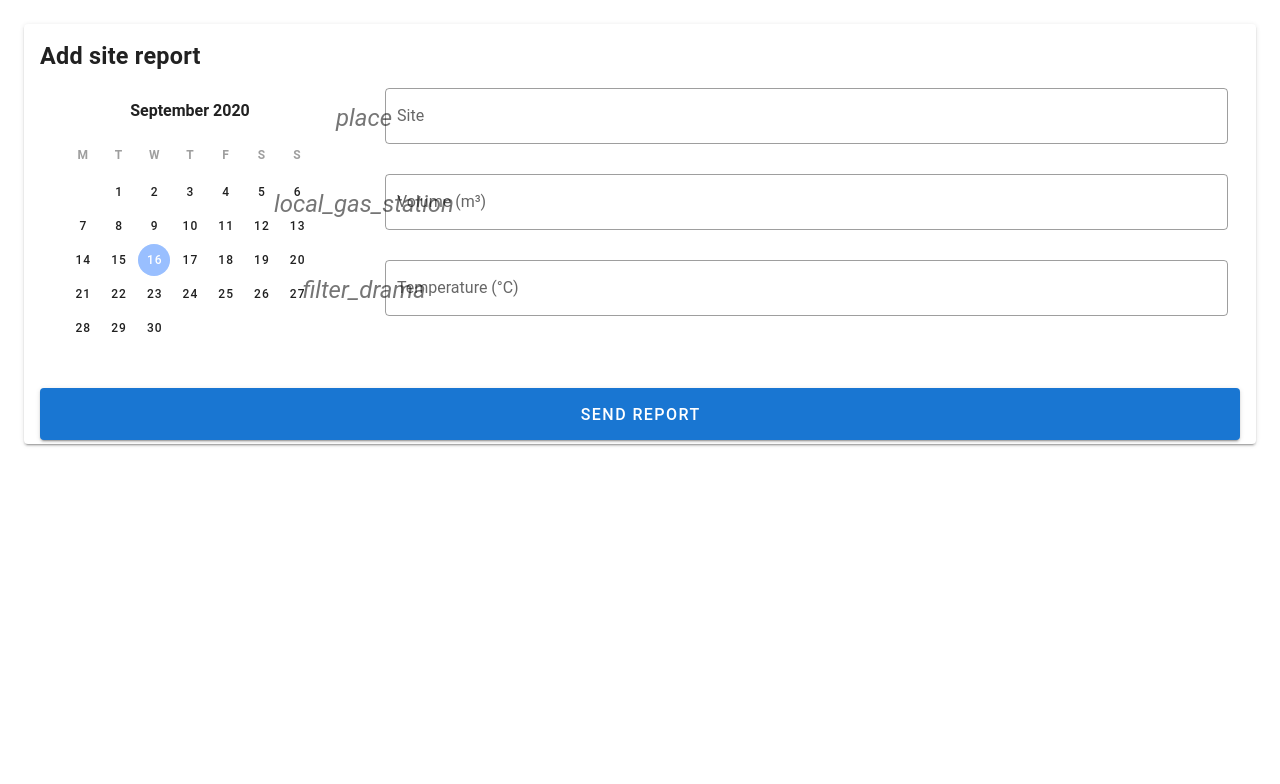
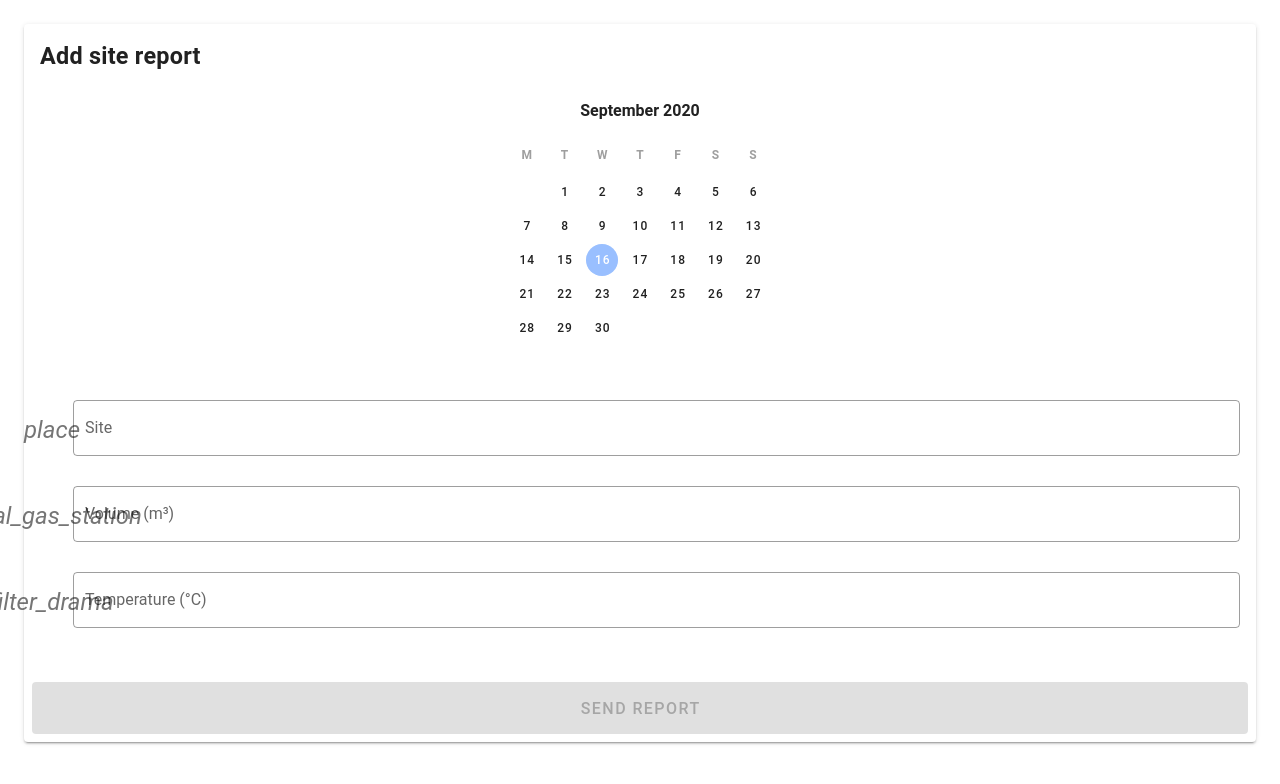
Before and after one commit to AlexanderTeaH/production-tracker, a Vue app in the folder client/: page / in a window 1280 px wide. Shown: the top 784 px of the page. Built offline with nearby package versions, Linux system fonts and the light colour scheme; the HTML template or start-up script is replaced by a standard one.

Commit message:
Added form validation

```diff
--- a/client/src/components/ReportForm.vue
+++ b/client/src/components/ReportForm.vue
@@ -4,7 +4,11 @@
             <h3>Add site report</h3>
         </v-card-title>
         <v-card-text>
-            <v-form class="px-3">
+            <v-form
+            ref="form"
+                v-model="isValid"
+                px-3
+            >
                 <v-container
                     fluid
                     ma-0
@@ -12,15 +16,14 @@
                     fill-height
                 >
                     <v-row>
-                        <v-col md="3">
+                        <v-col md="12" align="center">
                             <v-date-picker
                                 v-model="date"
                                 first-day-of-week="1"
                                 no-title
-                                full-width
                             ></v-date-picker>
                         </v-col>
-                        <v-col>
+                        <v-col md="12">
                             <v-select
                                 :items="sites"
                                 v-model="site"
@@ -28,6 +31,7 @@
                                 prepend-icon="place"
                                 outlined
                                 required
+                                :rules="[v => !!v || 'Site is required']"
                             ></v-select>
                             <v-text-field
                                 v-model="volume"
@@ -35,6 +39,7 @@
                                 prepend-icon="local_gas_station"
                                 outlined
                                 required
+                                :rules="[v => !!v || 'Volume is required', numberRule]"
                             ></v-text-field>
                             <v-text-field
                                 v-model="temperature"
@@ -42,20 +47,22 @@
                                 prepend-icon="filter_drama"
                                 outlined
                                 required
+                                :rules="[v => !!v || 'Temperature is required', numberRule]"
                             ></v-text-field>
                         </v-col>
-                    </v-row>
-                    <v-row>
-                        <v-btn
-                            x-large
-                            color="primary"
-                            block
-                            @click="submit"
-                        >Send report</v-btn>
                     </v-row>
                 </v-container>
             </v-form>
         </v-card-text>
+        <v-card-actions>
+            <v-btn
+                x-large
+                color="primary"
+                block
+                :disabled="!isValid"
+                @click="submit"
+            >Send report</v-btn>
+        </v-card-actions>
     </v-card>
 </template>
 
@@ -71,19 +78,31 @@ export default {
         date:        new Date().toISOString().split("T")[0],
         site:        null,
         volume:      null,
-        temperature: null
+        temperature: null,
+        isValid:     true,
+        numberRule: (v) => {
+            if (!isNaN(v)) {
+                return true;
+            }
+
+            return "Volume must be a number";
+        }
     }),
     methods: {
         async submit() {
             const response = await axios
-                .post("http://127.0.0.1:80/addSiteReport", {
+                .post("http://192.168.1.219:80/addSiteReport", {
                     date:        this.date,
                     site:        this.site,
                     volume:      this.volume,
                     temperature: this.temperature
                 });
 
-            console.log(response.data);
+            if (response.status == 201) {
+                this.$refs.form.reset();
+            }
+
+            console.log(response);
         }
     }
 };
```
